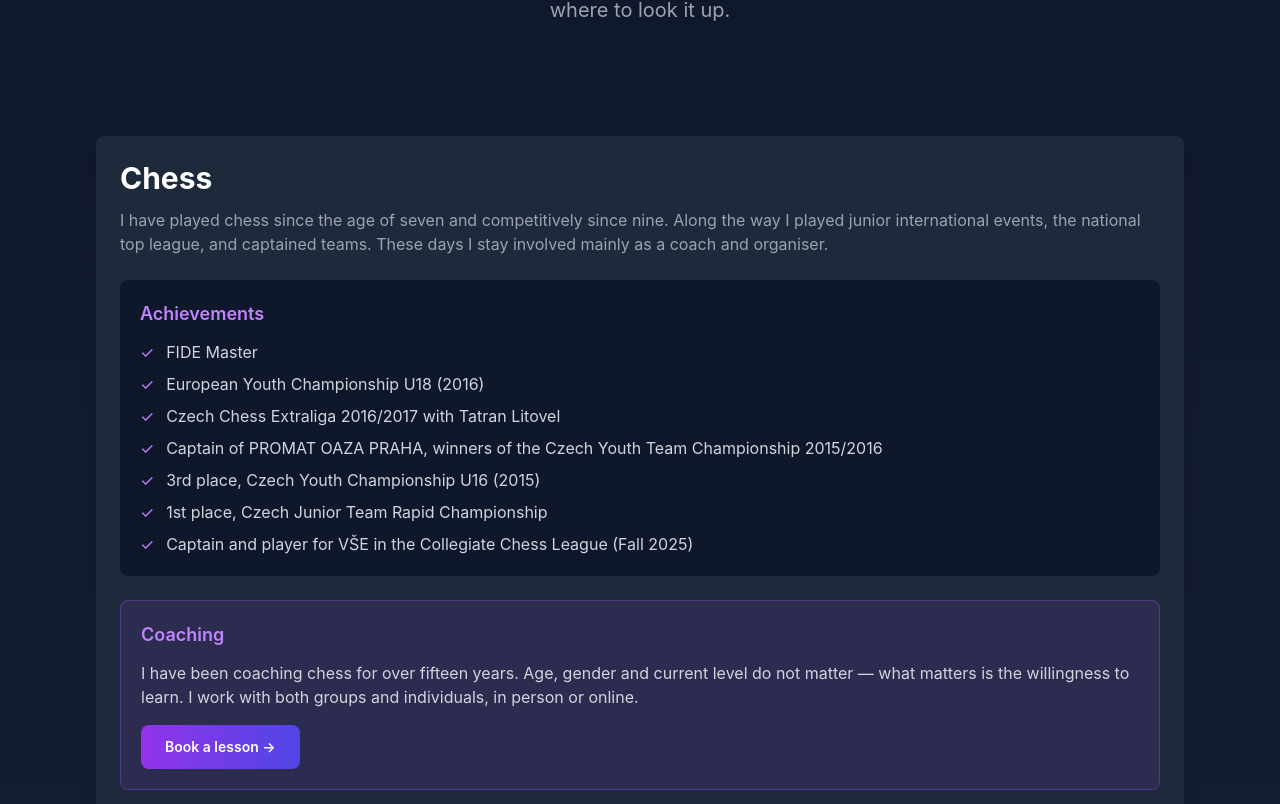
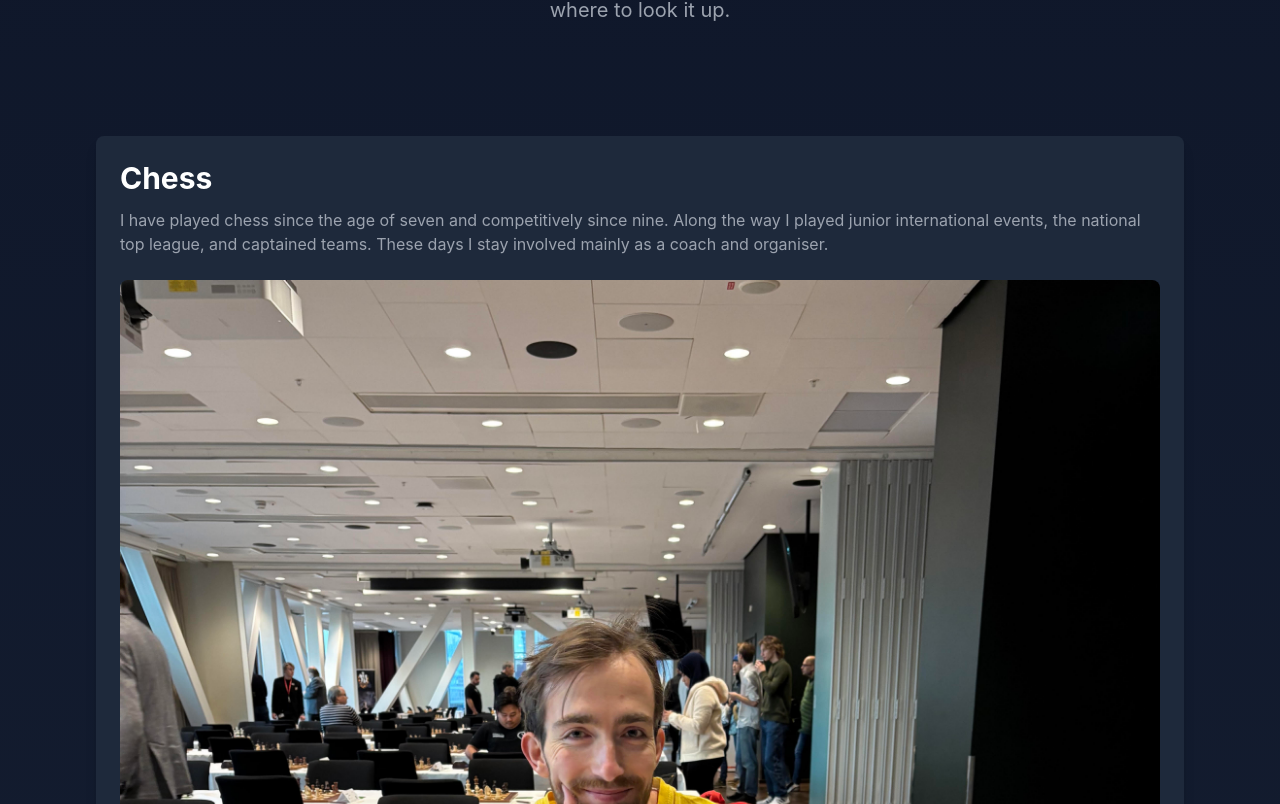
Before and after one commit to petrhollan22/petr-portfolio, a Next.js app: page /en/free-time in a window 1280 px wide. Shown: the part 236-1040 px from the top of the page. Built offline with nearby package versions, Linux system fonts and the light colour scheme.

Commit message:
Add chess photo to free time

```diff
--- a/app/[locale]/free-time/page.tsx
+++ b/app/[locale]/free-time/page.tsx
@@ -20,6 +20,15 @@ export default function FreeTimePage() {
             <div key={sport.id} className="card">
               <h2 className="text-3xl font-bold mb-3">{pick(sport.name, locale)}</h2>
               <p className="text-gray-400 mb-6">{pick(sport.description, locale)}</p>
+
+              {sport.image && (
+                <img
+                  src={sport.image}
+                  alt={pick(sport.name, locale)}
+                  className="w-full rounded-lg mb-6"
+                  loading="lazy"
+                />
+              )}
 
               <div className="bg-primary rounded-lg p-5 mb-6">
                 <h3 className="text-lg font-semibold mb-3 text-purple-400">{t('achievements')}</h3>
--- a/data/sports.ts
+++ b/data/sports.ts
@@ -13,6 +13,7 @@ export interface Sport {
   links?: SportLink[];
   videos?: SportLink[];
   coaching?: Localized;
+  image?: string;
 }
 
 export const sports: Sport[] = [
@@ -46,6 +47,7 @@ export const sports: Sport[] = [
       { label: { cs: "Komentář 3. kola šachy.cz Extraligy (2021)", en: "Commentary, round 3 of the Czech Extraliga (2021)" }, url: "https://www.youtube.com/watch?v=zazc-USGY5k" },
       { label: { cs: "Komentář 4. kola šachy.cz Extraligy (2021)", en: "Commentary, round 4 of the Czech Extraliga (2021)" }, url: "https://www.youtube.com/watch?v=zsJukjgxGfo" }
     ],
+    image: "/images/sports/chess.jpg",
     coaching: {
       cs: "Šachy trénuji přes patnáct let. Nezáleží na věku, pohlaví ani na tom, jak daleko jste — důležitý je zájem se něco dozvědět. Mám zkušenosti se skupinovými i individuálními tréninky a vedu je offline i online podle domluvy.",
       en: "I have been coaching chess for over fifteen years. Age, gender and current level do not matter — what matters is the willingness to learn. I work with both groups and individuals, in person or online."
```
Also changed, not shown: public/images/sports/chess.jpg (added).
